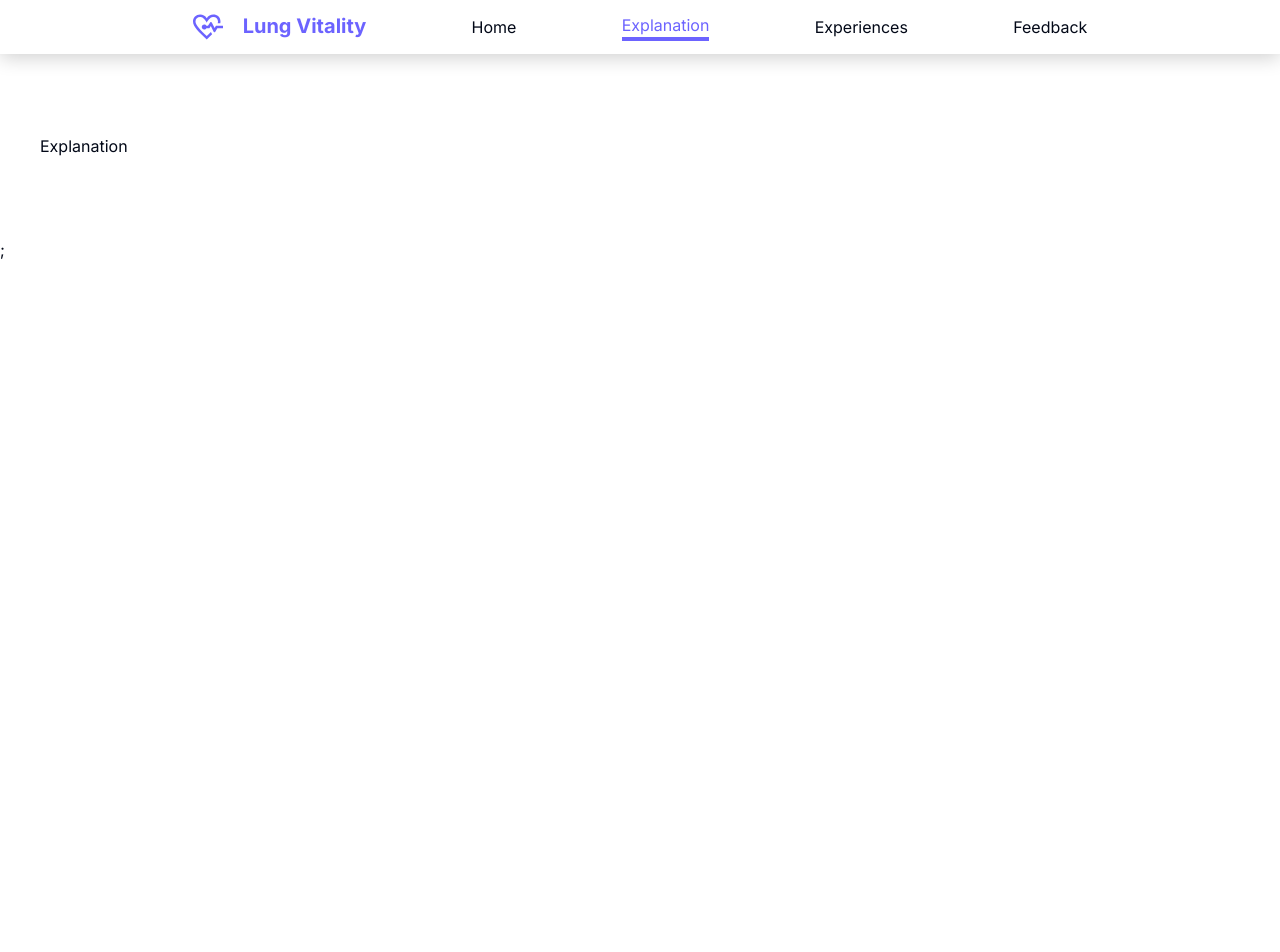
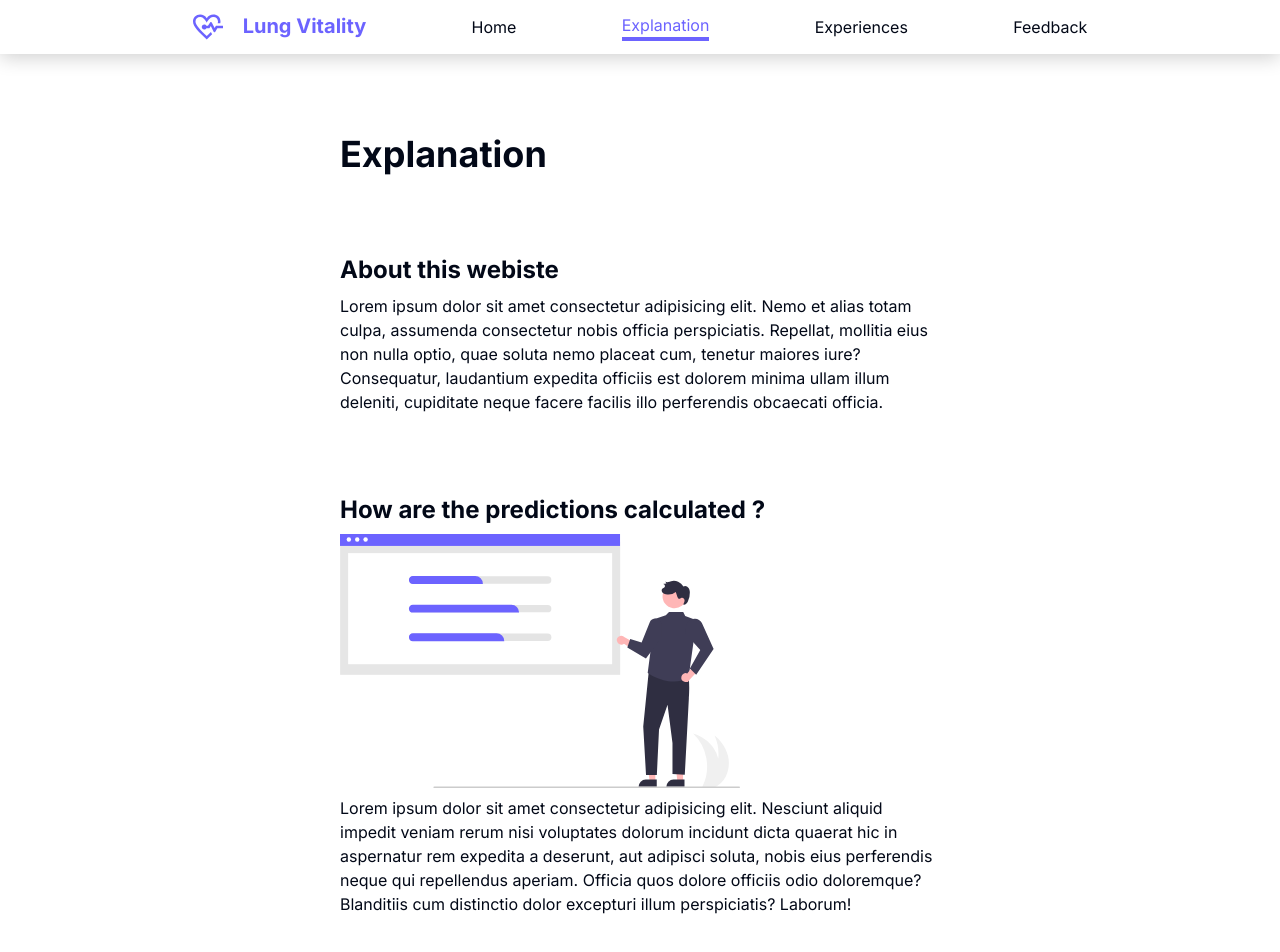
Before and after one commit to Qloozen/HCAID, a Next.js app in the folder lung-vitality/: page /explanation in a window 1280 px wide. Shown: the top 952 px of the page. Before the commit the page ends 800 px from the top, so only its background shows below. Built offline with nearby package versions, Linux system fonts and the light colour scheme.

Commit message:
created explanation page with dummy data

```diff
--- a/lung-vitality/src/app/(main)/explanation/page.tsx
+++ b/lung-vitality/src/app/(main)/explanation/page.tsx
@@ -1,9 +1,77 @@
-import React from "react";
+import Image from "next/image";
+import infoSvg from "../../../../public/info.svg";
+import questionSvg from "../../../../public/question.svg";
 
 type Props = {};
 
 const Explanation = (props: Props) => {
-  return <div>Explanation</div>;
+  // Frequently asked Questions of our lung vitality test that works with machine learning model
+  const questions = [
+    {
+      question: "What is the lung vitality test ?",
+      answer:
+        "Lorem ipsum dolor sit amet consectetur adipisicing elit. Nesciunt aliquid impedit veniam rerum nisi voluptates dolorum incidunt dicta quaerat hic in aspernatur rem expedita a deserunt, aut adipisci soluta, nobis eius perferendis neque qui repellendus aperiam. Officia quos dolore officiis odio doloremque? Blanditiis cum distinctio dolor excepturi illum perspiciatis? Laborum!",
+    },
+    {
+      question: "How does the lung vitality test work ?",
+      answer:
+        "Lorem ipsum dolor sit amet consectetur adipisicing elit. Nesciunt aliquid impedit veniam rerum nisi voluptates dolorum incidunt dicta quaerat hic in aspernatur rem expedita a deserunt, aut adipisci soluta, nobis eius perferendis neque qui repellendus aperiam. Officia quos dolore officiis odio doloremque? Blanditiis cum distinctio dolor excepturi illum perspiciatis? Laborum!",
+    },
+    {
+      question: "How accurate is the lung vitality test ?",
+      answer:
+        "Lorem ipsum dolor sit amet consectetur adipisicing elit. Nesciunt aliquid impedit veniam rerum nisi voluptates dolorum incidunt dicta quaerat hic in aspernatur rem expedita a deserunt, aut adipisci soluta, nobis eius perferendis neque qui repellendus aperiam. Officia quos dolore officiis odio doloremque? Blanditiis cum distinctio dolor excepturi illum perspiciatis? Laborum!",
+    },
+  ];
+  return (
+    <div className="m-auto flex w-1/2 flex-col gap-20">
+      <h1 className="text-4xl font-bold">Explanation</h1>
+
+      <section className="flex flex-col gap-2">
+        <h2 className="text-2xl font-bold">About this webiste</h2>
+        <p>
+          Lorem ipsum dolor sit amet consectetur adipisicing elit. Nemo et alias
+          totam culpa, assumenda consectetur nobis officia perspiciatis.
+          Repellat, mollitia eius non nulla optio, quae soluta nemo placeat cum,
+          tenetur maiores iure? Consequatur, laudantium expedita officiis est
+          dolorem minima ullam illum deleniti, cupiditate neque facere facilis
+          illo perferendis obcaecati officia.
+        </p>
+      </section>
+
+      <section className="flex flex-col gap-2">
+        <h2 className="text-2xl font-bold">
+          How are the predictions calculated ?
+        </h2>
+        <Image src={infoSvg} alt="info svg" width={400} />
+
+        <p>
+          Lorem ipsum dolor sit amet consectetur adipisicing elit. Nesciunt
+          aliquid impedit veniam rerum nisi voluptates dolorum incidunt dicta
+          quaerat hic in aspernatur rem expedita a deserunt, aut adipisci
+          soluta, nobis eius perferendis neque qui repellendus aperiam. Officia
+          quos dolore officiis odio doloremque? Blanditiis cum distinctio dolor
+          excepturi illum perspiciatis? Laborum!
+        </p>
+      </section>
+
+      <section className="flex flex-col gap-2">
+        <h2 className="text-2xl font-bold">
+          Frequently asked questions (FAQs)
+        </h2>
+        <Image src={questionSvg} alt="question svg" width={400} />
+
+        <div className="flex flex-col gap-2 pt-10">
+          {questions.map((question, index) => (
+            <div className="flex flex-col gap-2" key={index}>
+              <h3 className="text-xl font-bold">{question.question}</h3>
+              <p>{question.answer}</p>
+            </div>
+          ))}
+        </div>
+      </section>
+    </div>
+  );
 };
 
 export default Explanation;
```
Also changed, not shown: lung-vitality/public/info.svg (added), lung-vitality/public/question.svg (added).
